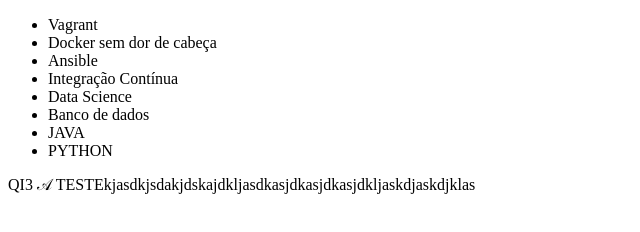
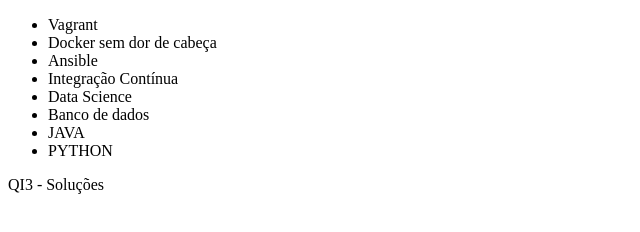
Before and after one commit to jocygnetoqi3/github-repo, a plain HTML site: page index.html in a window 1280 px wide. Shown: the whole page, without its empty margins (0-640 px from the left). Drawn offline with Linux system fonts and the light colour scheme.

Commit message:
modificando o rodape

```diff
--- a/index.html
+++ b/index.html
@@ -17,6 +17,6 @@
     </ul>
 </body>
 <footer>
-    <p>QI3 &Ascr; TESTEkjasdkjsdakjdskajdkljasdkasjdkasjdkasjdkljaskdjaskdjklas</p>
+    <p>QI3 - Soluções</p>
 </footer>
 </html>
```
